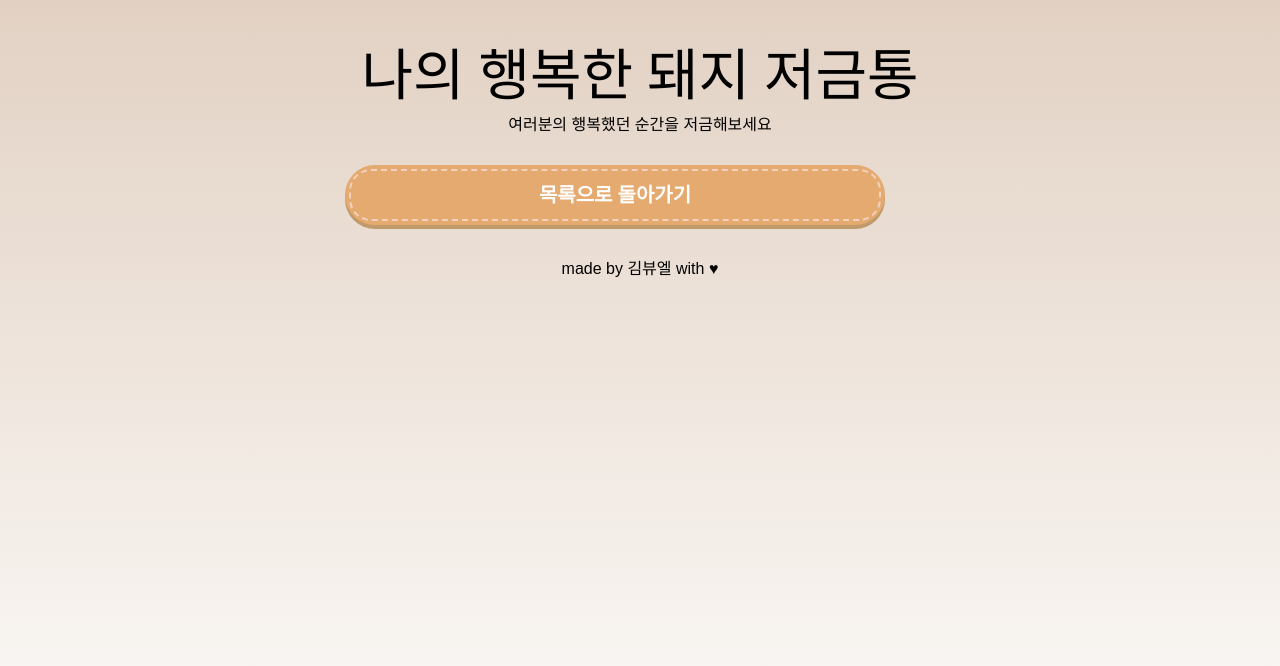
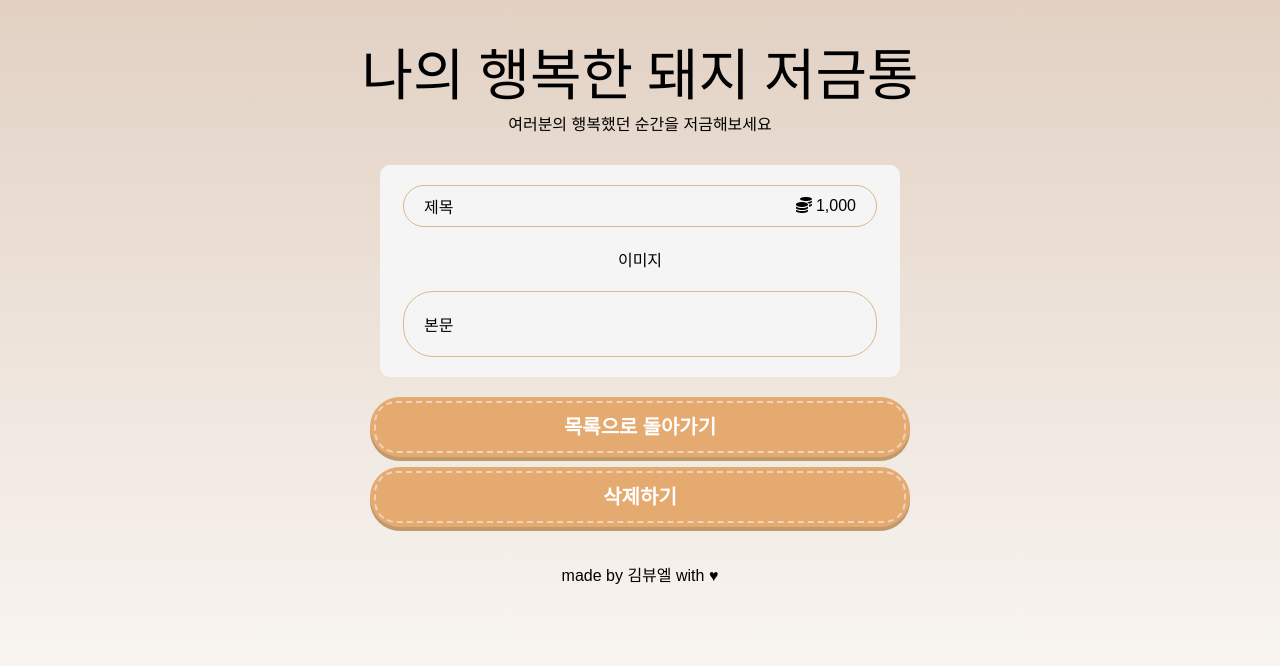
Before and after one commit to happy-piggy-bank/happy-piggy-bank-web-old, a React (Create React App) app: page /bank/1 in a window 1280 px wide. Shown: the top 666 px of the page. Built offline with nearby package versions, Linux system fonts and the light colour scheme; a web font is replaced by a local one.

Commit message:
저금 상세 화면 디자인 추가

```diff
--- a/src/components/bank/bankDetailScreen.jsx
+++ b/src/components/bank/bankDetailScreen.jsx
@@ -1,6 +1,9 @@
 import { React } from "react";
 import { useNavigate } from "react-router-dom";
+import { FontAwesomeIcon } from "@fortawesome/react-fontawesome";
+import { faCoins } from "@fortawesome/free-solid-svg-icons";
 
+import bankNotFoundImg from "../../images/no_bank_data.png";
 import "../../css/bank/bankDetailScreen.css";
 
 import MainHeader from "../common/mainHeader";
@@ -11,15 +14,45 @@ import PrimaryButton from "../common/primaryButton";
 const BankDetailScreen = () => {
   const navigate = useNavigate();
 
+  const BankNotFound = () => {
+    return (
+      <div className="bankNotFoundContentArea">
+        <img src={bankNotFoundImg} width="60%" />
+        <p>&nbsp;</p>
+        <p>존재하지 않는 추억이에요 :(</p>
+        <p>&nbsp;</p>
+      </div>
+    );
+  };
+
+  const BankBody = () => {
+    return (
+      <div className="bankDetailBodyArea">
+        <div className="bankDetailTitleArea">
+          <div className="bankDetailTitle">제목</div>
+          <div className="bankDetailAmount">
+            <FontAwesomeIcon icon={faCoins} />
+            &nbsp;1,000
+          </div>
+        </div>
+        <div className="bankDetailImage">이미지</div>
+        <div className="bankDetailContent">본문</div>
+      </div>
+    );
+  };
+
   return (
     <div className="bankDetailScreenContainer">
       <MainHeader />
-      <div className="bankDetailBodyArea">
-        <PrimaryButton
-          buttonText={"목록으로 돌아가기"}
-          onClick={() => navigate("/bank")}
-        />
-      </div>
+      <BankBody />
+      <PrimaryButton
+        buttonText={"목록으로 돌아가기"}
+        onClick={() => navigate("/bank")}
+      />
+      <PrimaryButton
+        buttonText={"삭제하기"}
+        onClick={() => navigate("/bank")}
+      />
       <MainFooter />
     </div>
   );
--- a/src/css/bank/bankDetailScreen.css
+++ b/src/css/bank/bankDetailScreen.css
@@ -0,0 +1,67 @@
+.bankDetailScreenContainer {
+  display: flex;
+  flex-direction: column;
+  align-items: center;
+}
+
+.bankDetailBodyArea {
+  display: flex;
+  flex-direction: column;
+  align-items: center;
+  width: 80%;
+  border-radius: 10px;
+  background: whitesmoke;
+  margin-bottom: 15px;
+  padding: 20px;
+}
+
+.bankDetailTitleArea {
+  display: flex;
+  flex-direction: row;
+  align-items: center;
+  width: 90%;
+  height: 40px;
+  border-radius: 30px;
+  border: #deb887 solid 1px;
+  padding-left: 20px;
+  padding-right: 20px;
+}
+
+.bankDetailTitle {
+  display: flex;
+  flex: 8;
+  justify-content: flex-start;
+}
+
+.bankDetailImage {
+  display: flex;
+  justify-content: center;
+  width: 90%;
+  max-width: 90%;
+  padding-top: 20px;
+  padding-bottom: 20px;
+}
+
+.bankDetailContent {
+  display: flex;
+  flex-direction: column;
+  align-items: flex-start;
+  justify-content: flex-start;
+  width: 90%;
+  min-height: 20px;
+  border-radius: 30px;
+  border: #deb887 solid 1px;
+  padding: 20px;
+}
+
+.bankDetailAmount {
+  display: flex;
+  flex: 2;
+  justify-content: flex-end;
+}
+
+.bankNotFoundContentArea {
+  width: 90%;
+  text-align: center;
+  font-size: 2.5vh;
+}
```
